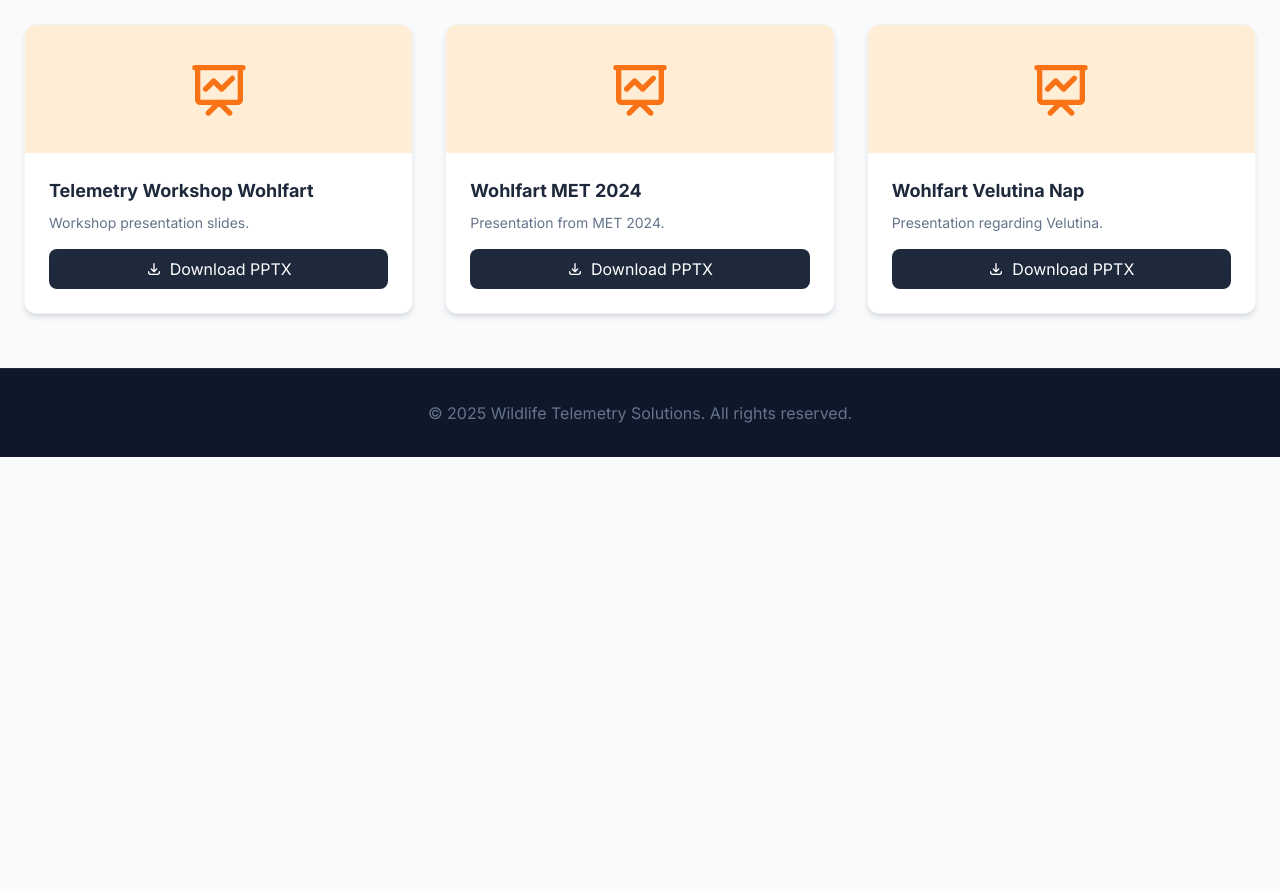
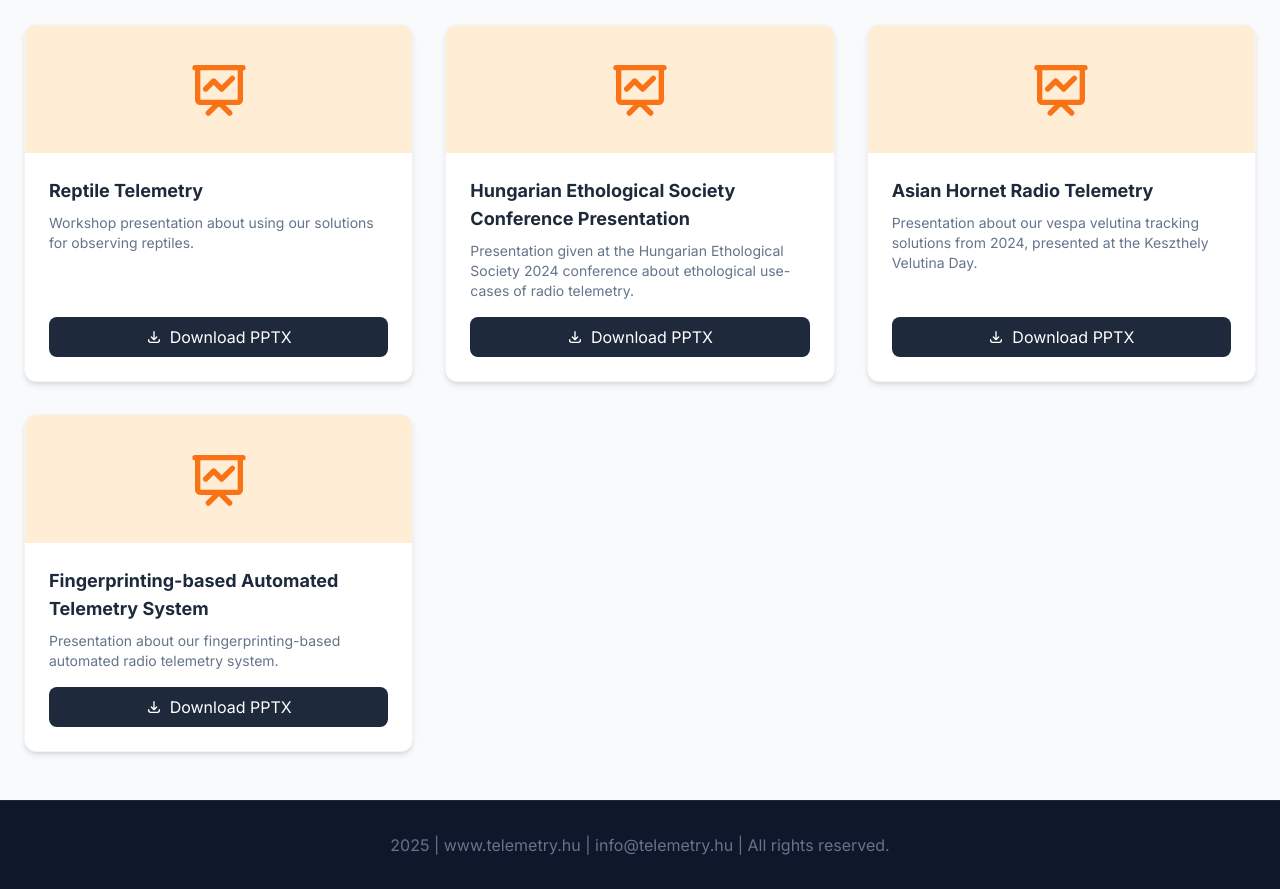
Before and after one commit to ricsiw/PreviousProjects, a website: page src/pages/presentations.html in a window 1280 px wide. Shown: the part 172-1061 px from the top of the page. Before the commit the page ends 800 px from the top, so only its background shows below. Drawn offline with nearby package versions, Linux system fonts and the light colour scheme.

Commit message:
more files added and texts chnaged

```diff
--- a/src/pages/presentations.html
+++ b/src/pages/presentations.html
@@ -37,8 +37,8 @@
                     <svg class="w-16 h-16 text-orange-500" fill="none" stroke="currentColor" viewBox="0 0 24 24"><path stroke-linecap="round" stroke-linejoin="round" stroke-width="2" d="M7 12l3-3 3 3 4-4M8 21l4-4 4 4M3 4h18M4 4h16v12a1 1 0 01-1 1H5a1 1 0 01-1-1V4z"></path></svg>
                 </div>
                 <div class="p-6 flex-grow flex flex-col">
-                    <h3 class="text-lg font-bold text-slate-800 mb-2">Telemetry Workshop Wohlfart</h3>
-                    <p class="text-slate-500 text-sm mb-4 flex-grow">Workshop presentation slides.</p>
+                    <h3 class="text-lg font-bold text-slate-800 mb-2">Reptile Telemetry</h3>
+                    <p class="text-slate-500 text-sm mb-4 flex-grow">Workshop presentation about using our solutions for observing reptiles.</p>
                     <a href="../assets/ppts/telemetry_workshop_wohlfart.pptx" class="inline-flex justify-center items-center w-full px-4 py-2 bg-slate-800 text-white rounded-lg hover:bg-slate-700 transition duration-300">
                         <svg class="w-4 h-4 mr-2" fill="none" stroke="currentColor" viewBox="0 0 24 24"><path stroke-linecap="round" stroke-linejoin="round" stroke-width="2" d="M4 16v1a3 3 0 003 3h10a3 3 0 003-3v-1m-4-4l-4 4m0 0l-4-4m4 4V4"></path></svg>
                         Download PPTX
@@ -52,8 +52,8 @@
                     <svg class="w-16 h-16 text-orange-500" fill="none" stroke="currentColor" viewBox="0 0 24 24"><path stroke-linecap="round" stroke-linejoin="round" stroke-width="2" d="M7 12l3-3 3 3 4-4M8 21l4-4 4 4M3 4h18M4 4h16v12a1 1 0 01-1 1H5a1 1 0 01-1-1V4z"></path></svg>
                 </div>
                 <div class="p-6 flex-grow flex flex-col">
-                    <h3 class="text-lg font-bold text-slate-800 mb-2">Wohlfart MET 2024</h3>
-                    <p class="text-slate-500 text-sm mb-4 flex-grow">Presentation from MET 2024.</p>
+                    <h3 class="text-lg font-bold text-slate-800 mb-2">Hungarian Ethological Society Conference Presentation</h3>
+                    <p class="text-slate-500 text-sm mb-4 flex-grow">Presentation given at the Hungarian Ethological Society 2024 conference about ethological use-cases of radio telemetry.</p>
                     <a href="../assets/ppts/wohlfart-met-2024.pptx" class="inline-flex justify-center items-center w-full px-4 py-2 bg-slate-800 text-white rounded-lg hover:bg-slate-700 transition duration-300">
                         <svg class="w-4 h-4 mr-2" fill="none" stroke="currentColor" viewBox="0 0 24 24"><path stroke-linecap="round" stroke-linejoin="round" stroke-width="2" d="M4 16v1a3 3 0 003 3h10a3 3 0 003-3v-1m-4-4l-4 4m0 0l-4-4m4 4V4"></path></svg>
                         Download PPTX
@@ -67,9 +67,24 @@
                     <svg class="w-16 h-16 text-orange-500" fill="none" stroke="currentColor" viewBox="0 0 24 24"><path stroke-linecap="round" stroke-linejoin="round" stroke-width="2" d="M7 12l3-3 3 3 4-4M8 21l4-4 4 4M3 4h18M4 4h16v12a1 1 0 01-1 1H5a1 1 0 01-1-1V4z"></path></svg>
                 </div>
                 <div class="p-6 flex-grow flex flex-col">
-                    <h3 class="text-lg font-bold text-slate-800 mb-2">Wohlfart Velutina Nap</h3>
-                    <p class="text-slate-500 text-sm mb-4 flex-grow">Presentation regarding Velutina.</p>
+                    <h3 class="text-lg font-bold text-slate-800 mb-2">Asian Hornet Radio Telemetry</h3>
+                    <p class="text-slate-500 text-sm mb-4 flex-grow">Presentation about our vespa velutina tracking solutions from 2024, presented at the Keszthely Velutina Day.</p>
                     <a href="../assets/ppts/wohlfart-velutina-nap.pptx" class="inline-flex justify-center items-center w-full px-4 py-2 bg-slate-800 text-white rounded-lg hover:bg-slate-700 transition duration-300">
+                        <svg class="w-4 h-4 mr-2" fill="none" stroke="currentColor" viewBox="0 0 24 24"><path stroke-linecap="round" stroke-linejoin="round" stroke-width="2" d="M4 16v1a3 3 0 003 3h10a3 3 0 003-3v-1m-4-4l-4 4m0 0l-4-4m4 4V4"></path></svg>
+                        Download PPTX
+                    </a>
+                </div>
+            </div>
+
+            <!-- Presentation 4 -->
+            <div class="bg-white rounded-xl shadow-md overflow-hidden hover:shadow-lg transition duration-300 border border-slate-100 flex flex-col">
+                <div class="bg-orange-100 p-8 flex justify-center items-center">
+                    <svg class="w-16 h-16 text-orange-500" fill="none" stroke="currentColor" viewBox="0 0 24 24"><path stroke-linecap="round" stroke-linejoin="round" stroke-width="2" d="M7 12l3-3 3 3 4-4M8 21l4-4 4 4M3 4h18M4 4h16v12a1 1 0 01-1 1H5a1 1 0 01-1-1V4z"></path></svg>
+                </div>
+                <div class="p-6 flex-grow flex flex-col">
+                    <h3 class="text-lg font-bold text-slate-800 mb-2">Fingerprinting-based Automated Telemetry System</h3>
+                    <p class="text-slate-500 text-sm mb-4 flex-grow">Presentation about our fingerprinting-based automated radio telemetry system.</p>
+                    <a href="../assets/ppts/EGSM2020.pptx" class="inline-flex justify-center items-center w-full px-4 py-2 bg-slate-800 text-white rounded-lg hover:bg-slate-700 transition duration-300">
                         <svg class="w-4 h-4 mr-2" fill="none" stroke="currentColor" viewBox="0 0 24 24"><path stroke-linecap="round" stroke-linejoin="round" stroke-width="2" d="M4 16v1a3 3 0 003 3h10a3 3 0 003-3v-1m-4-4l-4 4m0 0l-4-4m4 4V4"></path></svg>
                         Download PPTX
                     </a>
@@ -80,7 +95,7 @@
     </main>
 
     <footer class="bg-slate-900 text-slate-500 py-8 text-center border-t border-slate-800">
-        <p>&copy; 2025 Wildlife Telemetry Solutions. All rights reserved.</p>
+        <p>2025 | www.telemetry.hu | info@telemetry.hu | All rights reserved.</p>
     </footer>
 </body>
 </html>
```
Also changed, not shown: index.html (+1 -1 lines), src/pages/pdfs.html (+4 -4 lines), src/pages/pictures.html (+25 -1 lines), src/pages/videos.html (+1 -1 lines), src/assets/images/adatfeldolgozó szoftver.jpg (added), src/assets/images/drón 868 MHz lódarázs jeladó teszt.jpg (added), src/assets/images/egérbe beültetett jeladó.jpg (added), src/assets/images/széncinege mozgáskörzete.jpg (added), 1 other file.
